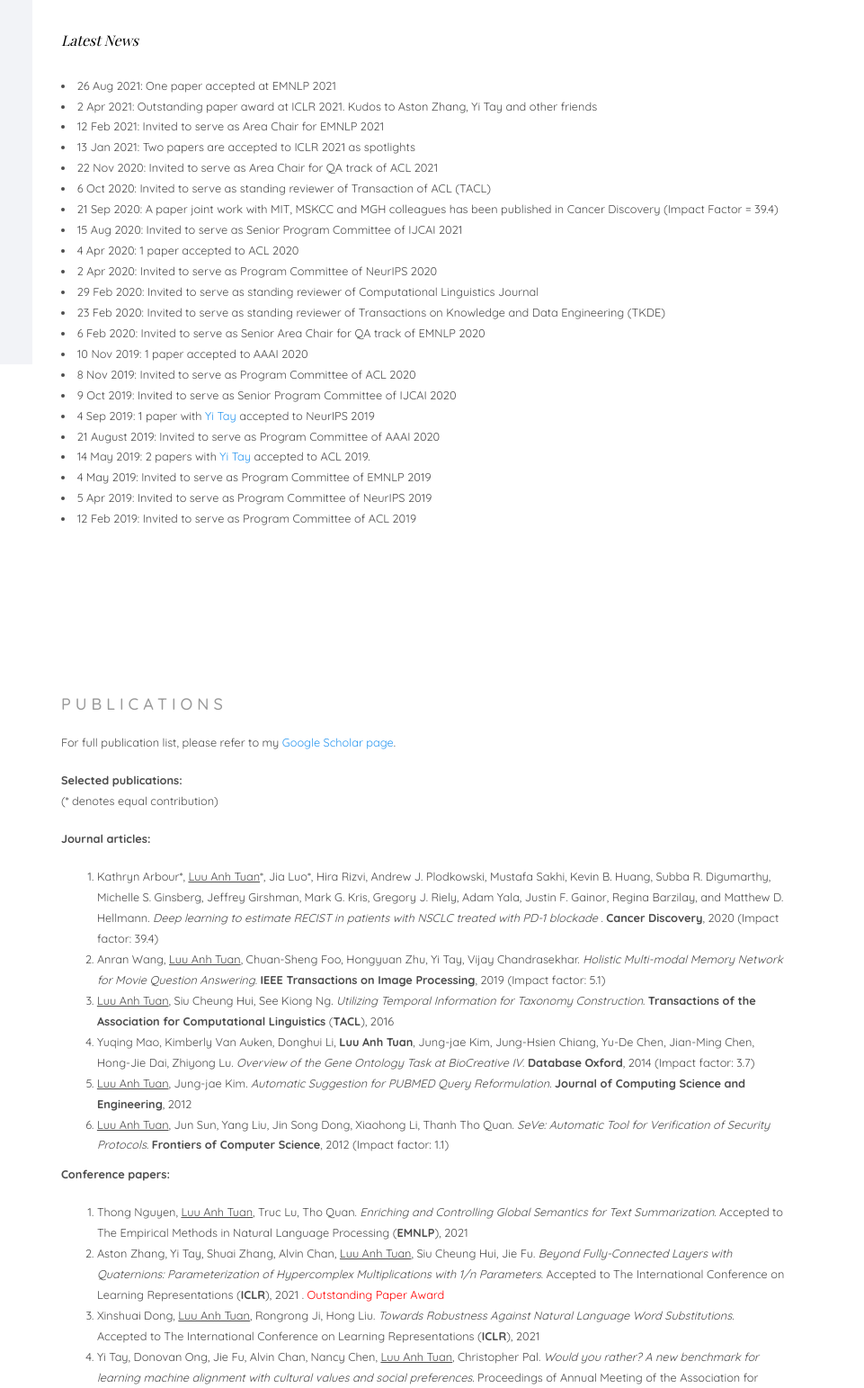
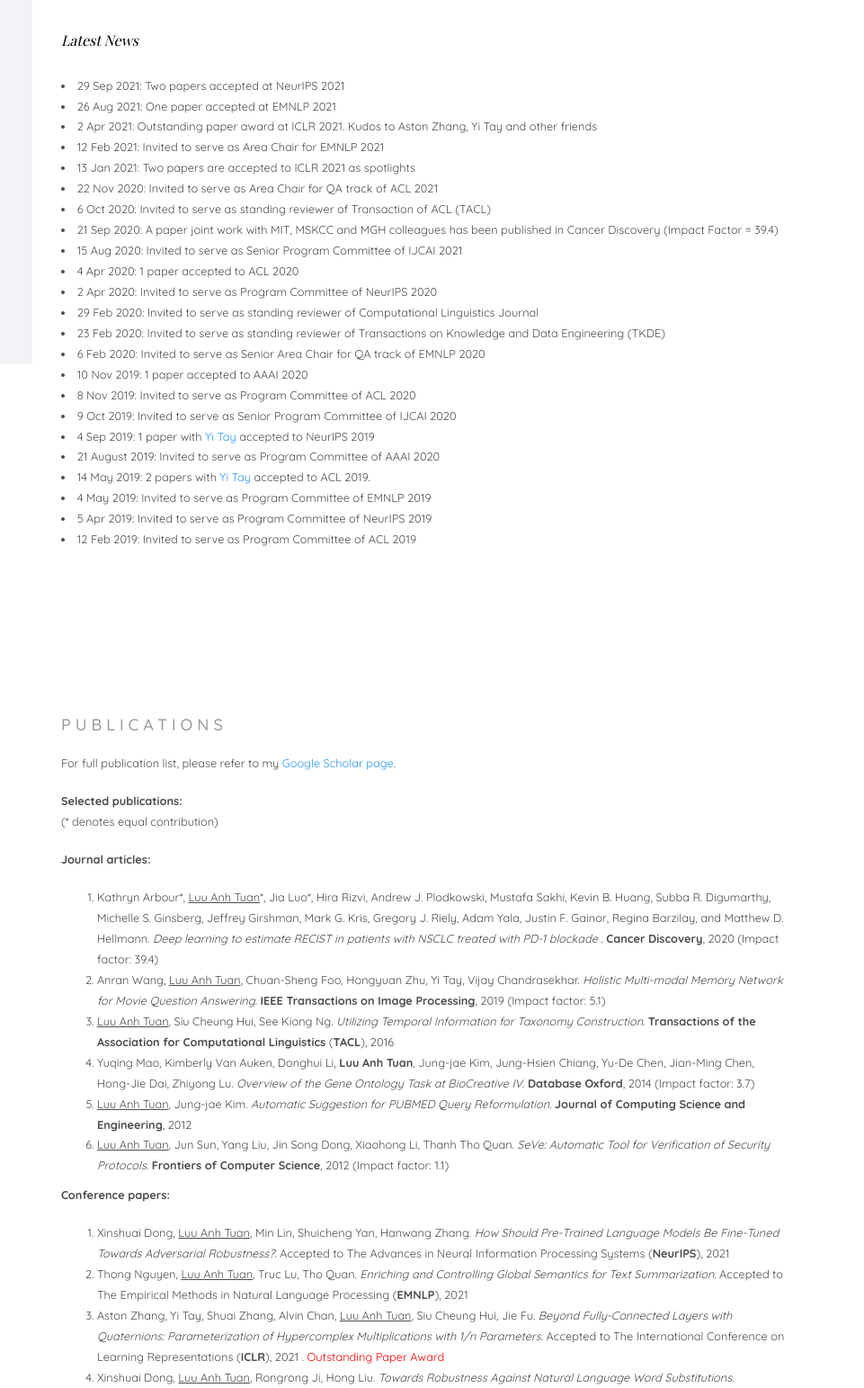
Before and after one commit to tuanluu/tuanluu.github.io, a plain HTML site: page index.html in a window 1280 px wide. Shown: the part 395-1938 px from the top of the page at 90% size, 319-1280 px from the left. Drawn offline with nearby package versions, Linux system fonts and the light colour scheme; files whose address does not match are found by name; a web font is replaced by a local one.

Commit message:
Update index.html

```diff
--- a/index.html
+++ b/index.html
@@ -103,6 +103,7 @@ Copyright &copy;<script>document.write(new Date().getFullYear());</script> All r
 
 <br><br>
 <h2 id="latest-news" style="font-size:16px;"> <i>Latest News</i></h2>
+<li>29 Sep 2021: Two papers accepted at NeurIPS 2021</li>
 <li>26 Aug 2021: One paper accepted at EMNLP 2021</li>
 <li>2 Apr 2021: Outstanding paper award at ICLR 2021. Kudos to Aston Zhang, Yi Tay and other friends</li>
 <li>12 Feb 2021: Invited to serve as Area Chair for EMNLP 2021</li>
@@ -156,6 +157,7 @@ Copyright &copy;<script>document.write(new Date().getFullYear());</script> All r
 </ol>
 <p><span><strong>Conference papers:</strong></span></p>
 <ol>
+  <li>Xinshuai Dong, <u>Luu Anh Tuan</u>, Min Lin, Shuicheng Yan, Hanwang Zhang. <em>How Should Pre-Trained Language Models Be Fine-Tuned Towards Adversarial Robustness?</em>. Accepted to The Advances in Neural Information Processing Systems (<strong>NeurIPS</strong>), 2021</li>
   <li>Thong Nguyen, <u>Luu Anh Tuan</u>, Truc Lu, Tho Quan. <em>Enriching and Controlling Global Semantics for Text Summarization</em>. Accepted to The Empirical Methods in Natural Language Processing (<strong>EMNLP</strong>), 2021</li>
   <li>Aston Zhang, Yi Tay, Shuai Zhang, Alvin Chan, <u>Luu Anh Tuan</u>, Siu Cheung Hui, Jie Fu. <em>Beyond Fully-Connected Layers with Quaternions: Parameterization of Hypercomplex Multiplications with 1/n Parameters</em>. Accepted to The International Conference on Learning Representations (<strong>ICLR</strong>), 2021&nbsp;. <font size color="#FF0000">Outstanding Paper Award</font></li>
   <li>Xinshuai Dong, <u>Luu Anh Tuan</u>, Rongrong Ji, Hong Liu. <em>Towards Robustness Against Natural Language Word Substitutions</em>. Accepted to The International Conference on Learning Representations (<strong>ICLR</strong>), 2021&nbsp;</li>
```
